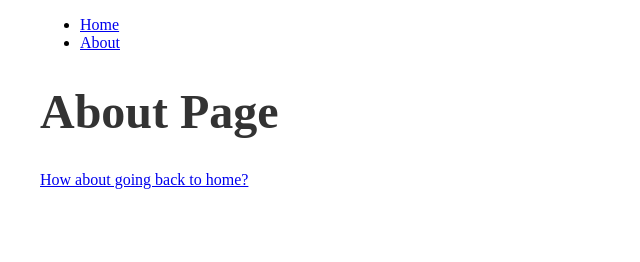
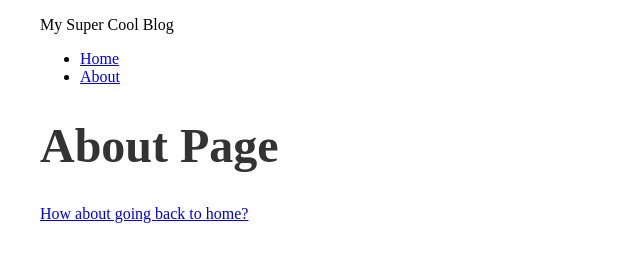
Before and after one commit to ttanathoss/live-workshop-demo-blog, a Gatsby site: page /about in a window 1280 px wide. Shown: the whole page, without its empty margins (0-640 px from the left). Built offline with nearby package versions, Linux system fonts and the light colour scheme; Gatsby itself is replaced by a stand-in of ours.

Commit message:
Fetching some metadata from config via graphql

```diff
--- a/src/components/Layout/Layout.js
+++ b/src/components/Layout/Layout.js
@@ -1,10 +1,23 @@
 import React from 'react';
-import { Link } from 'gatsby';
+import { Link, useStaticQuery, graphql } from 'gatsby';
 
 import { main, title, navBar } from './layout.module.css';
 
-const Layout = ({ pageTitle, children }) => (
+const Layout = ({ pageTitle, children }) => {
+  const data = useStaticQuery(graphql`
+    {
+      site {
+        siteMetadata {
+          title
+          description
+        }
+      }
+    }
+  `);
+
+  return (
     <main className={main}>
+      <p>{data.site.siteMetadata.title}</p>
       <nav className={navBar}>
         <ul>
           <li>
@@ -20,5 +33,6 @@
       {children}
     </main>
   );
+};
 
 export default Layout;
```
Lines whose indentation alone changed are shown as unchanged.
